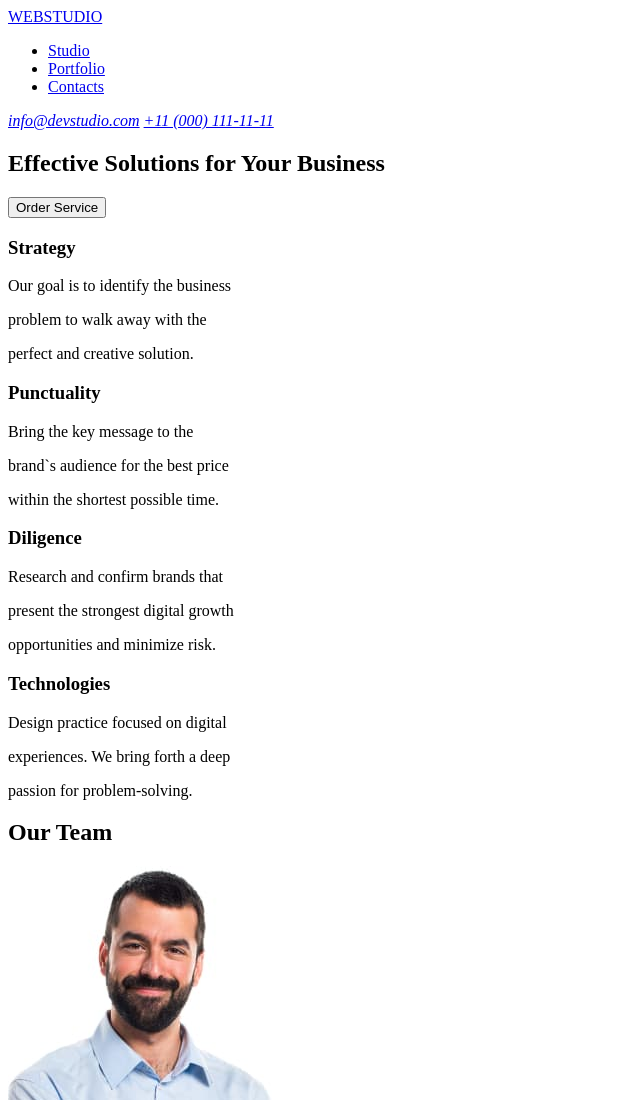
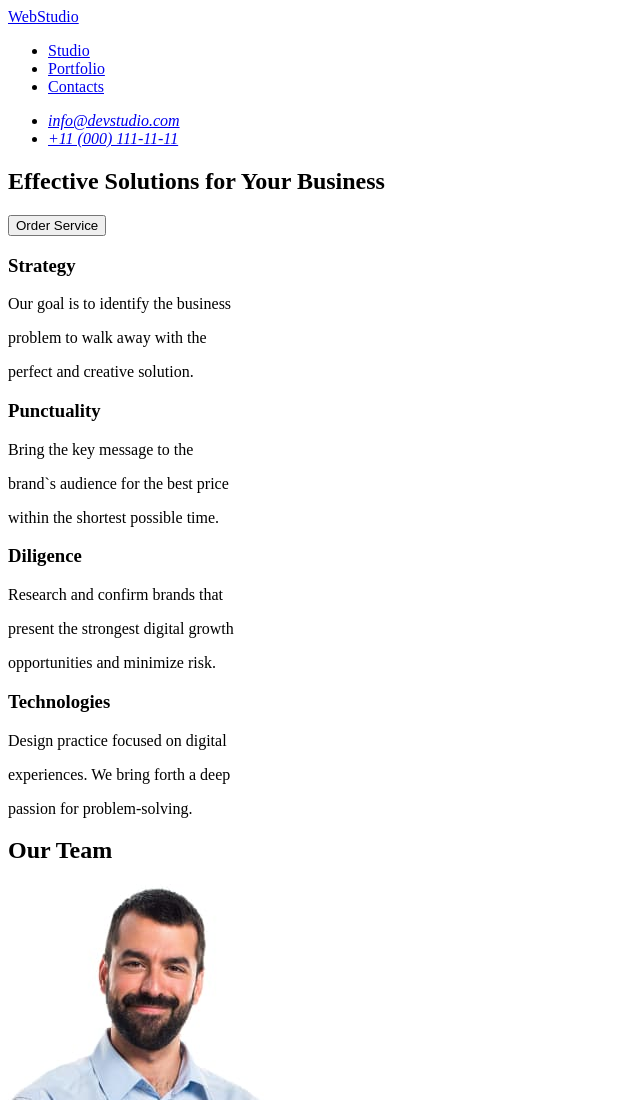
Before and after one commit to Nexs12/goit-markup-hw-01, a plain HTML site: page index.html in a window 1280 px wide. Shown: the top 1100 px of the page, without its empty margins (0-640 px from the left). Drawn offline with Linux system fonts and the light colour scheme.

Commit message:
Homework1.1

```diff
--- a/index.html
+++ b/index.html
@@ -9,23 +9,23 @@
 
 <body>
     <header>
-        <a href="/">WEBSTUDIO</a>
-        <section>
         <nav>
+            <a href="./index.html">WebStudio</a>
+
             <ul>
                 <li><a href="/">Studio</a></li>
                 <li><a href="/">Portfolio</a></li>
                 <li><a href="/">Contacts</a></li>
             </ul>
         </nav>
-        </section>
 
-        <section>
         <address>
-                <a href="mailto:info@devstudio.com">info@devstudio.com</a>
-                <a href="tel:+110001111111">+11 (000) 111-11-11</a>
+            <ul>
+                <li><a href="mailto:info@devstudio.com">info@devstudio.com</a></li>
+                <li><a href="tel:+110001111111">+11 (000) 111-11-11</a></li>
+            </ul>
         </address>
-        </section>
+
     </header>
 
     <main>
```
Lines whose indentation alone changed are shown as unchanged.
